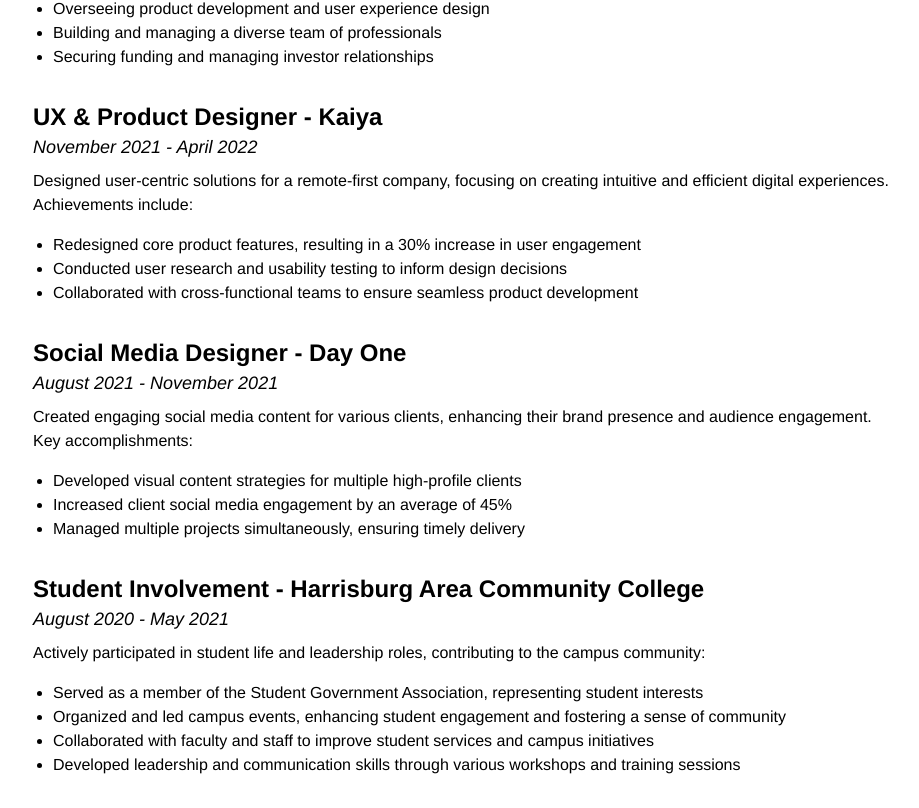
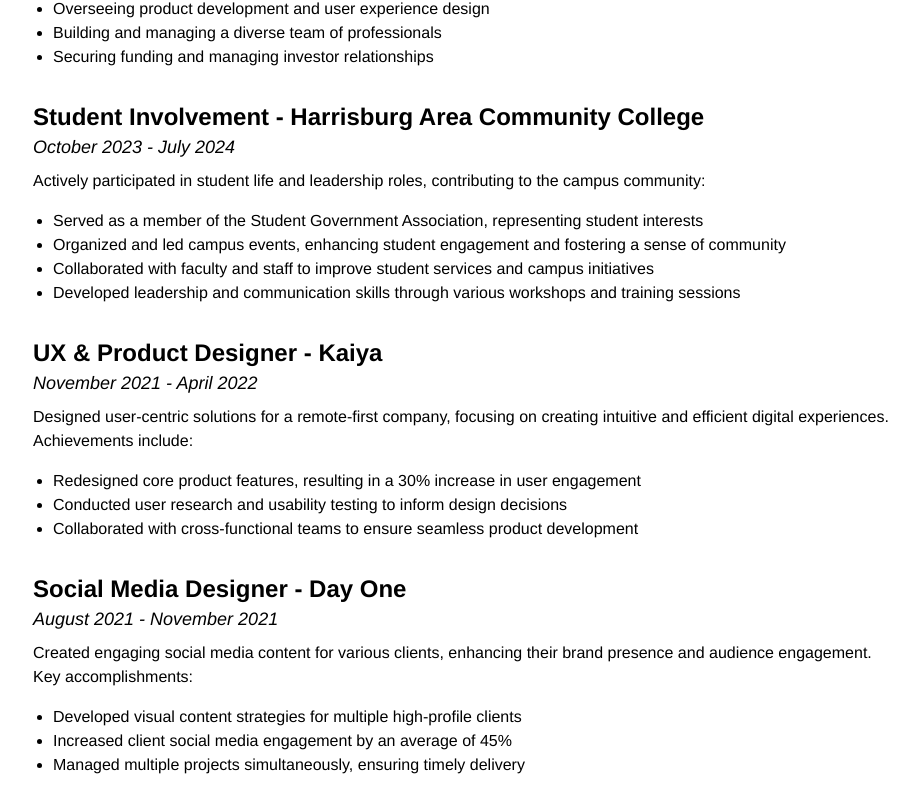
Before and after one commit to elvniv/portfolio, a React (Create React App) app: page /resume in a window 1280 px wide. Shown: the part 432-1240 px from the top of the page, without its empty margins (175-1094 px from the left). Built offline with nearby package versions, Linux system fonts and the light colour scheme.

Commit message:
fixed the resume

```diff
--- a/src/Portfolio.js
+++ b/src/Portfolio.js
@@ -202,7 +202,7 @@
           <h2 className="text-4xl md:text-6xl font-bold mb-6">Let's Connect</h2>
           <div className="flex space-x-8">
             <motion.a
-              href="https://linkedin.com/in/yourusername"
+              href="https://linkedin.com/in/elivnatwiine"
               target="_blank"
               rel="noopener noreferrer"
               whileHover={{ scale: 1.1 }}
@@ -220,7 +220,7 @@
               <FaGithub size={40} />
             </motion.a>
             <motion.a
-              href="mailto:your.email@example.com"
+              href="mailto:your.elvinatwine1@gmail.com"
               whileHover={{ scale: 1.1 }}
               whileTap={{ scale: 0.95 }}
             >
--- a/src/Resume.js
+++ b/src/Resume.js
@@ -25,6 +25,20 @@
           </div>
 
           <div className="mb-8">
+            <h3 className="text-2xl font-semibold">Student Involvement - Harrisburg Area Community College</h3>
+            <p className="italic text-lg mb-2">October 2023 - July 2024</p>
+            <p className="text-base mb-4">
+              Actively participated in student life and leadership roles, contributing to the campus community:
+            </p>
+            <ul className="list-disc pl-5 mb-4">
+              <li>Served as a member of the Student Government Association, representing student interests</li>
+              <li>Organized and led campus events, enhancing student engagement and fostering a sense of community</li>
+              <li>Collaborated with faculty and staff to improve student services and campus initiatives</li>
+              <li>Developed leadership and communication skills through various workshops and training sessions</li>
+            </ul>
+          </div>
+
+          <div className="mb-8">
             <h3 className="text-2xl font-semibold">UX & Product Designer - Kaiya</h3>
             <p className="italic text-lg mb-2">November 2021 - April 2022</p>
             <p className="text-base mb-4">
@@ -47,20 +61,6 @@
               <li>Developed visual content strategies for multiple high-profile clients</li>
               <li>Increased client social media engagement by an average of 45%</li>
               <li>Managed multiple projects simultaneously, ensuring timely delivery</li>
-            </ul>
-          </div>
-
-          <div className="mb-8">
-            <h3 className="text-2xl font-semibold">Student Involvement - Harrisburg Area Community College</h3>
-            <p className="italic text-lg mb-2">August 2020 - May 2021</p>
-            <p className="text-base mb-4">
-              Actively participated in student life and leadership roles, contributing to the campus community:
-            </p>
-            <ul className="list-disc pl-5 mb-4">
-              <li>Served as a member of the Student Government Association, representing student interests</li>
-              <li>Organized and led campus events, enhancing student engagement and fostering a sense of community</li>
-              <li>Collaborated with faculty and staff to improve student services and campus initiatives</li>
-              <li>Developed leadership and communication skills through various workshops and training sessions</li>
             </ul>
           </div>
         </section>
```
